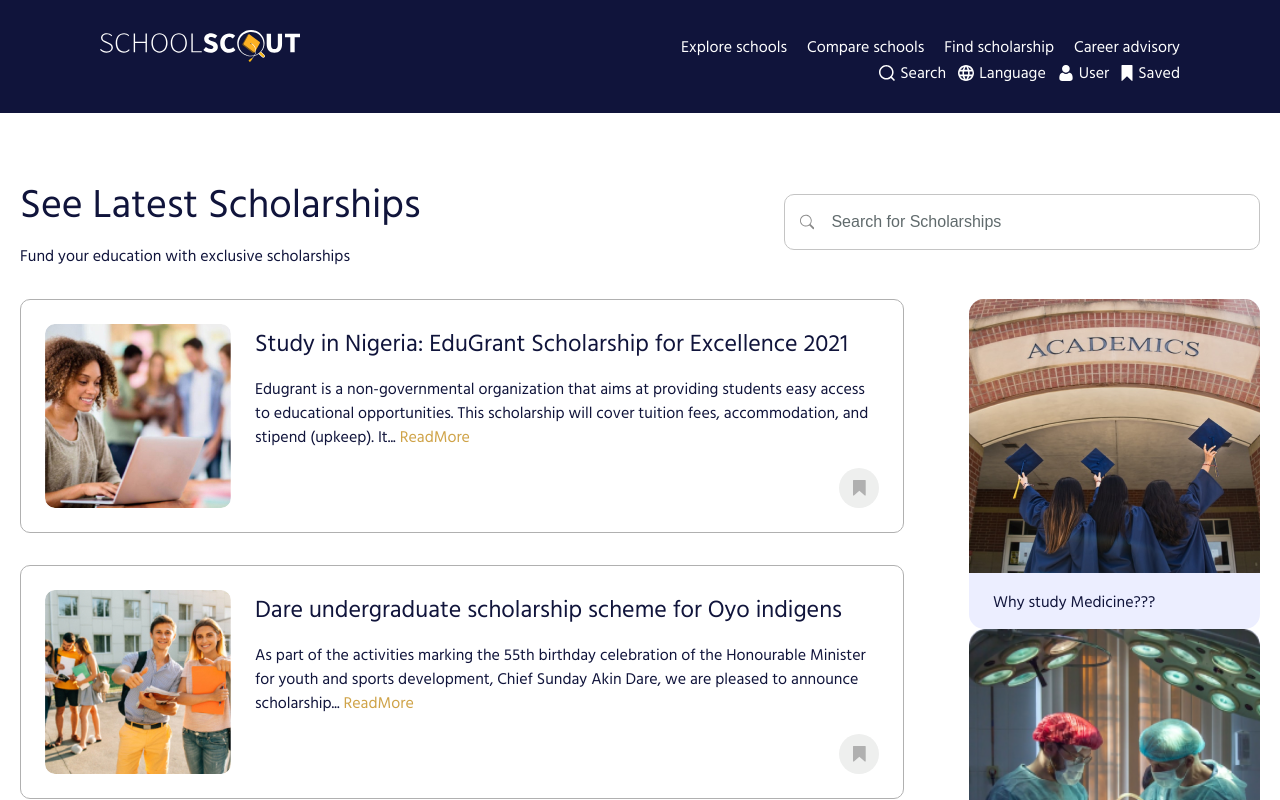
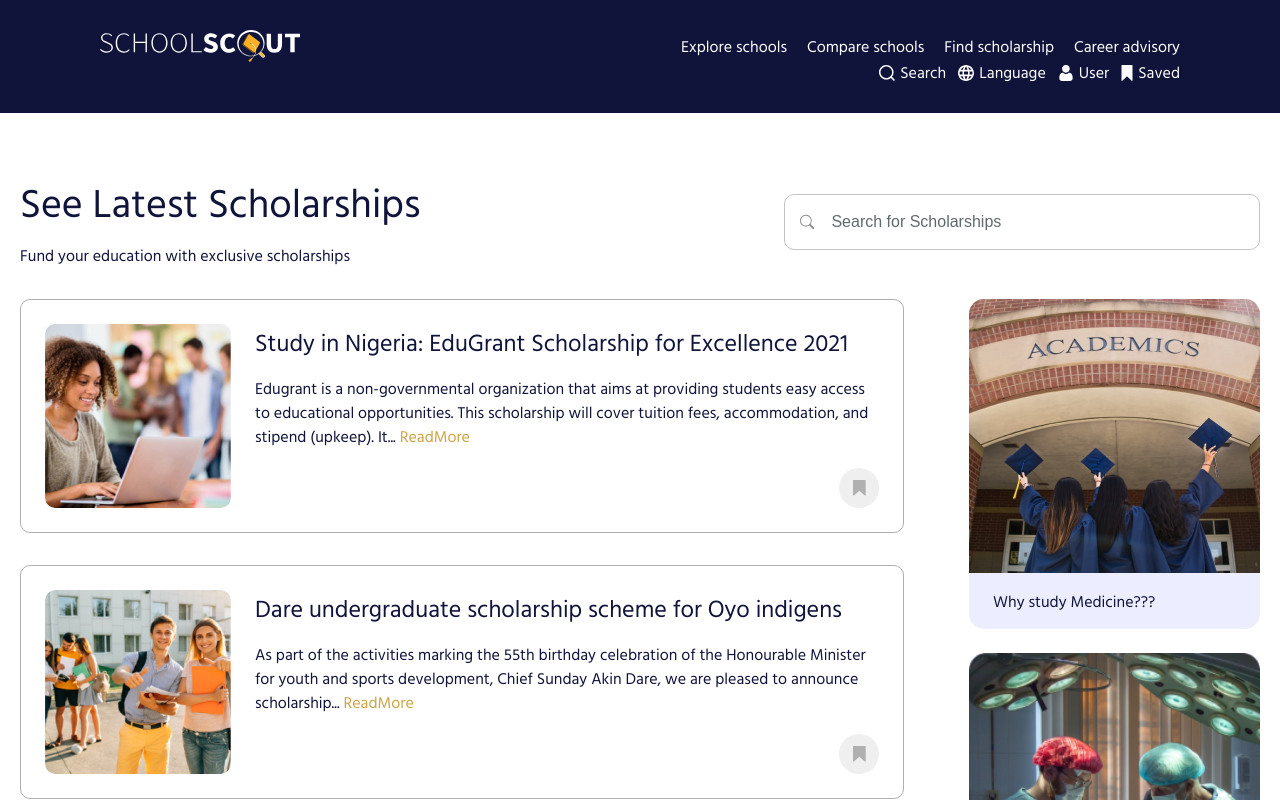
Before and after one commit to CDiala/school-finder, a React (Create React App) app in the folder client/: page / in a window 1280 px wide. Shown: the top 800 px of the page. Built offline with nearby package versions, Linux system fonts and the light colour scheme.

Commit message:
fix: Modify style in SideCard component

```diff
--- a/client/src/components/shared/SideCard/SideCard.css
+++ b/client/src/components/shared/SideCard/SideCard.css
@@ -29,3 +29,9 @@ img {
   padding: 16px 24px;
   line-height: 24px;
 }
+
+.side-card-list-box {
+  display: flex;
+  flex-direction: column;
+  row-gap: 24px;
+}
--- a/client/src/components/shared/SideCard/SideCard.js
+++ b/client/src/components/shared/SideCard/SideCard.js
@@ -19,7 +19,7 @@ const SideCard = ({ path, src, alt, caption }) => {
 
 const SideCardList = ({ data }) => {
   return (
-    <div className="">
+    <div className="side-card-list-box">
       {data.map((item, index) => {
         return (
           <SideCard
```
